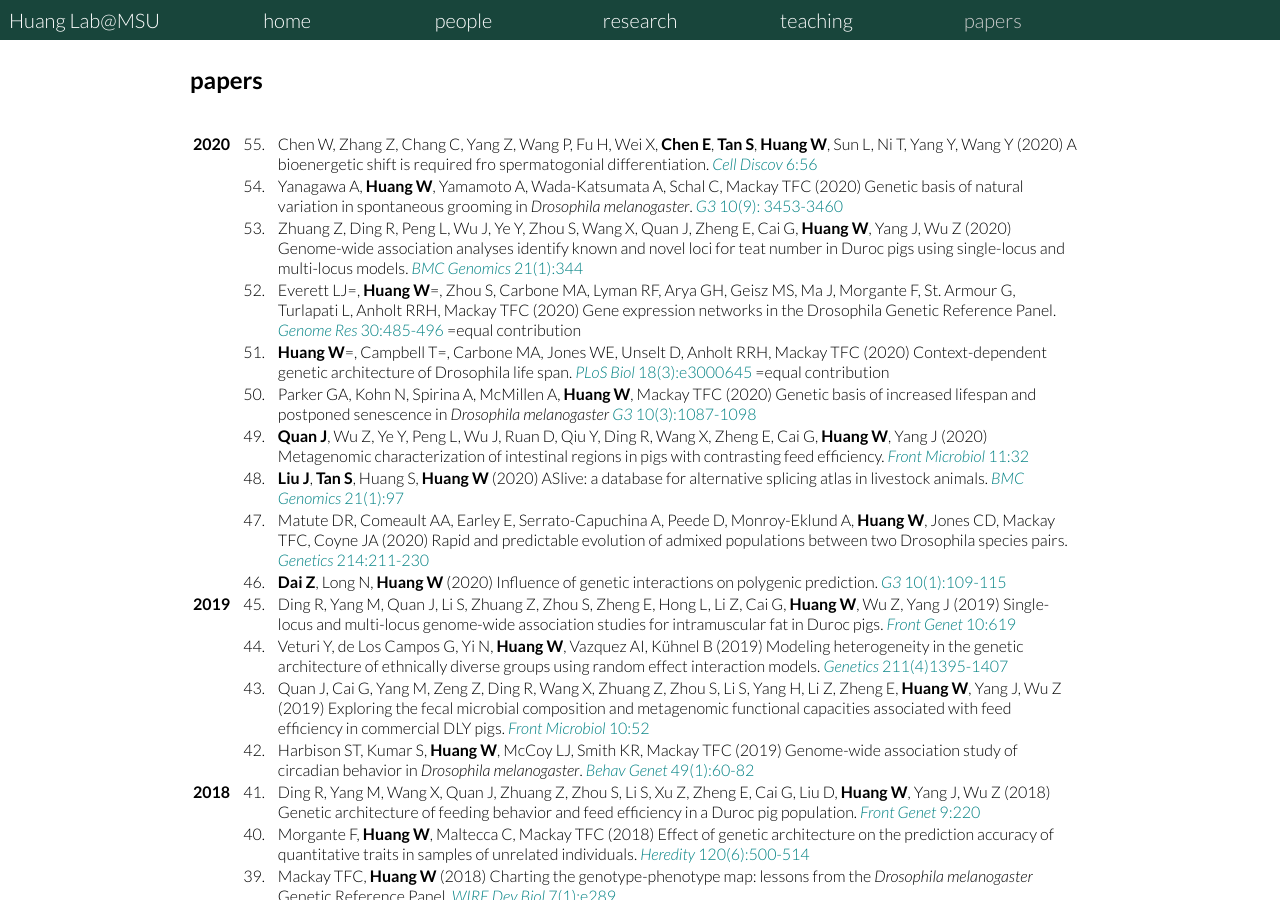
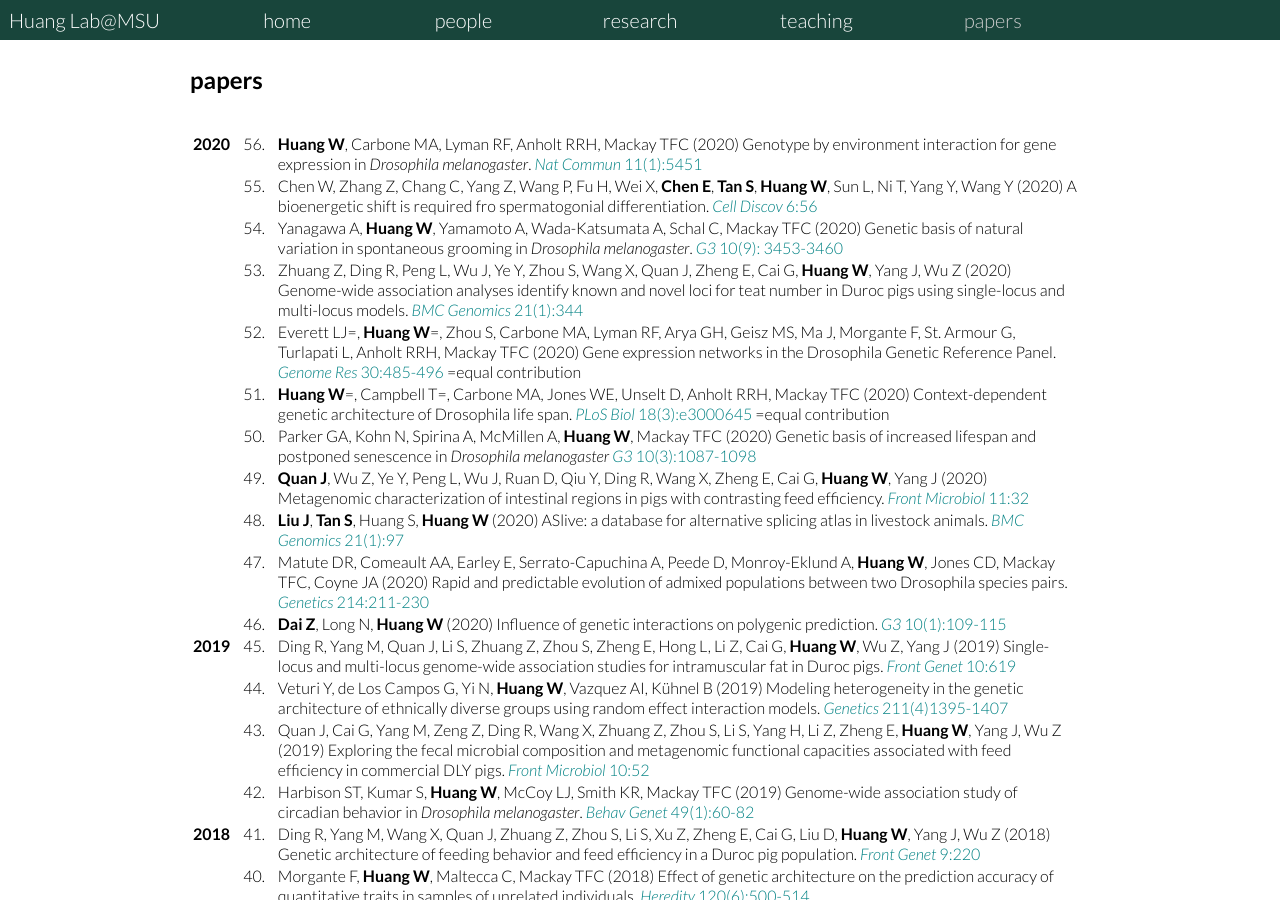
Before and after one commit to qgg-lab/qgg-lab.github.io, a Jekyll site: the page built from _pages/publications.md, in a window 1280 px wide and 900 px high. Built offline with Jekyll 4.4.1, drawn with Linux system fonts in a browser that asks for light colours; some web fonts are replaced.

Commit message:
oct 2020

```diff
--- a/_pages/publications.md
+++ b/_pages/publications.md
@@ -9,7 +9,8 @@ active: publications
 
 | | | |
 |--|--:|--|
-| <b>2020</b> | 55. | Chen W, Zhang Z, Chang C, Yang Z, Wang P, Fu H, Wei X, <b>Chen E</b>, <b>Tan S</b>, <b>Huang W</b>, Sun L, Ni T, Yang Y, Wang Y (2020) A bioenergetic shift is required fro spermatogonial differentiation. <a href="https://pubmed.ncbi.nlm.nih.gov/32864161" target="blank"><i>Cell Discov</i> 6:56</a> |
+| <b>2020</b> | 56. | <b>Huang W</b>, Carbone MA, Lyman RF, Anholt RRH, Mackay TFC (2020) Genotype by environment interaction for gene expression in <i>Drosophila melanogaster</i>. <a href="https://pubmed.ncbi.nlm.nih.gov/33116142" target="blank"><i>Nat Commun</i> 11(1):5451 </a>|
+| | 55. | Chen W, Zhang Z, Chang C, Yang Z, Wang P, Fu H, Wei X, <b>Chen E</b>, <b>Tan S</b>, <b>Huang W</b>, Sun L, Ni T, Yang Y, Wang Y (2020) A bioenergetic shift is required fro spermatogonial differentiation. <a href="https://pubmed.ncbi.nlm.nih.gov/32864161" target="blank"><i>Cell Discov</i> 6:56</a> |
 | | 54. | Yanagawa A, <b>Huang W</b>, Yamamoto A, Wada-Katsumata A, Schal C, Mackay TFC (2020) Genetic basis of natural variation in spontaneous grooming in <i>Drosophila melanogaster</i>. <a href="https://pubmed.ncbi.nlm.nih.gov/32727922" target="blank"><i>G3</i> 10(9): 3453-3460</a> |
 | | 53. | Zhuang Z, Ding R, Peng L, Wu J, Ye Y, Zhou S, Wang X, Quan J, Zheng E, Cai G, <b>Huang W</b>, Yang J, Wu Z (2020) Genome-wide association analyses identify known and novel loci for teat number in Duroc pigs using single-locus and multi-locus models. <a href="https://pubmed.ncbi.nlm.nih.gov/32380955" target="blank"><i>BMC Genomics</i> 21(1):344 </a> |
 | | 52. | Everett LJ=, <b>Huang W</b>=, Zhou S, Carbone MA, Lyman RF, Arya GH, Geisz MS, Ma J, Morgante F,  St. Armour G, Turlapati L, Anholt RRH, Mackay TFC (2020) Gene expression networks in the Drosophila Genetic Reference Panel. <a href="https://pubmed.ncbi.nlm.nih.gov/32144088" target="blank"><i>Genome Res</i> 30:485-496</a> =equal contribution |
```
Also changed, not shown: _pages/index.md (+1 -0 lines).
